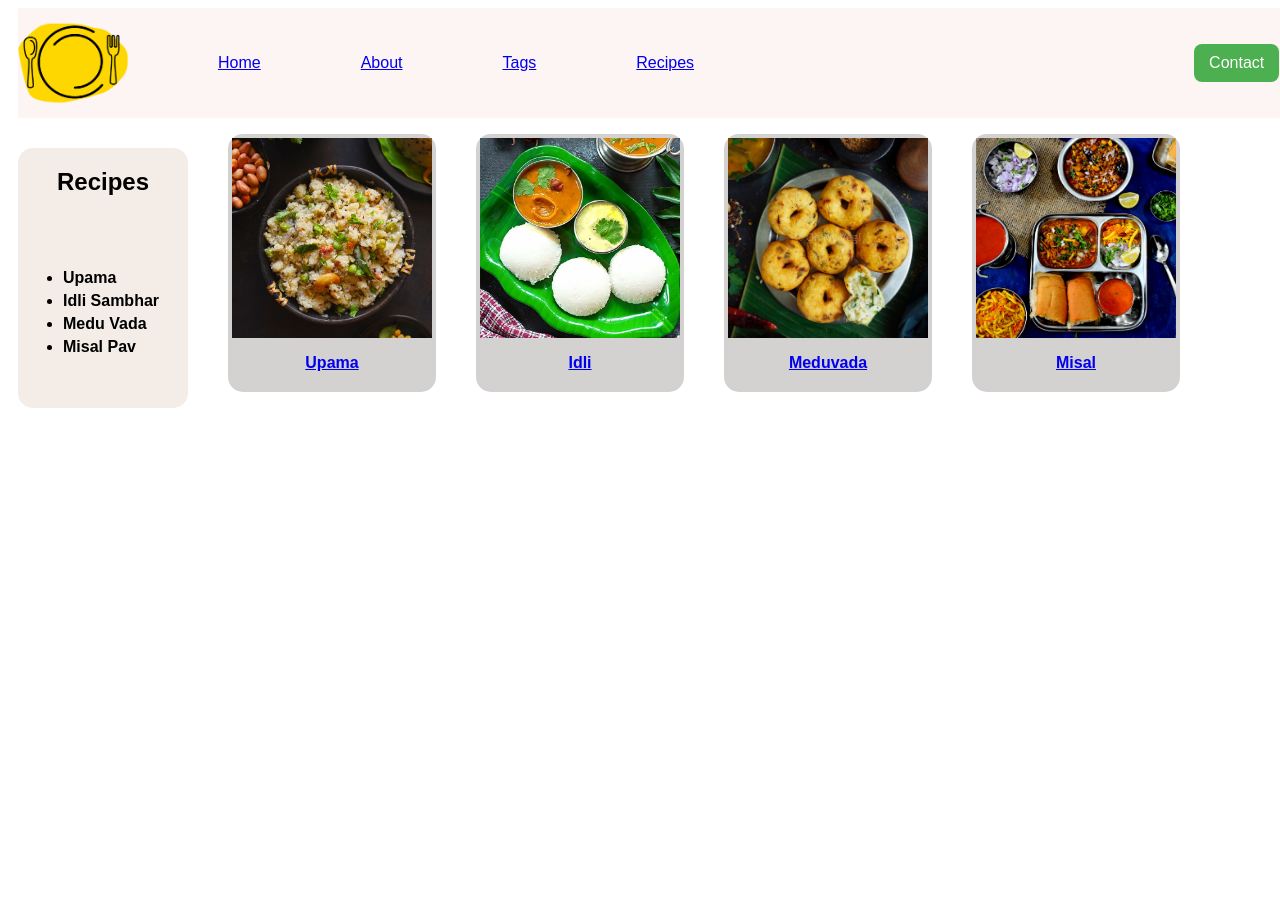
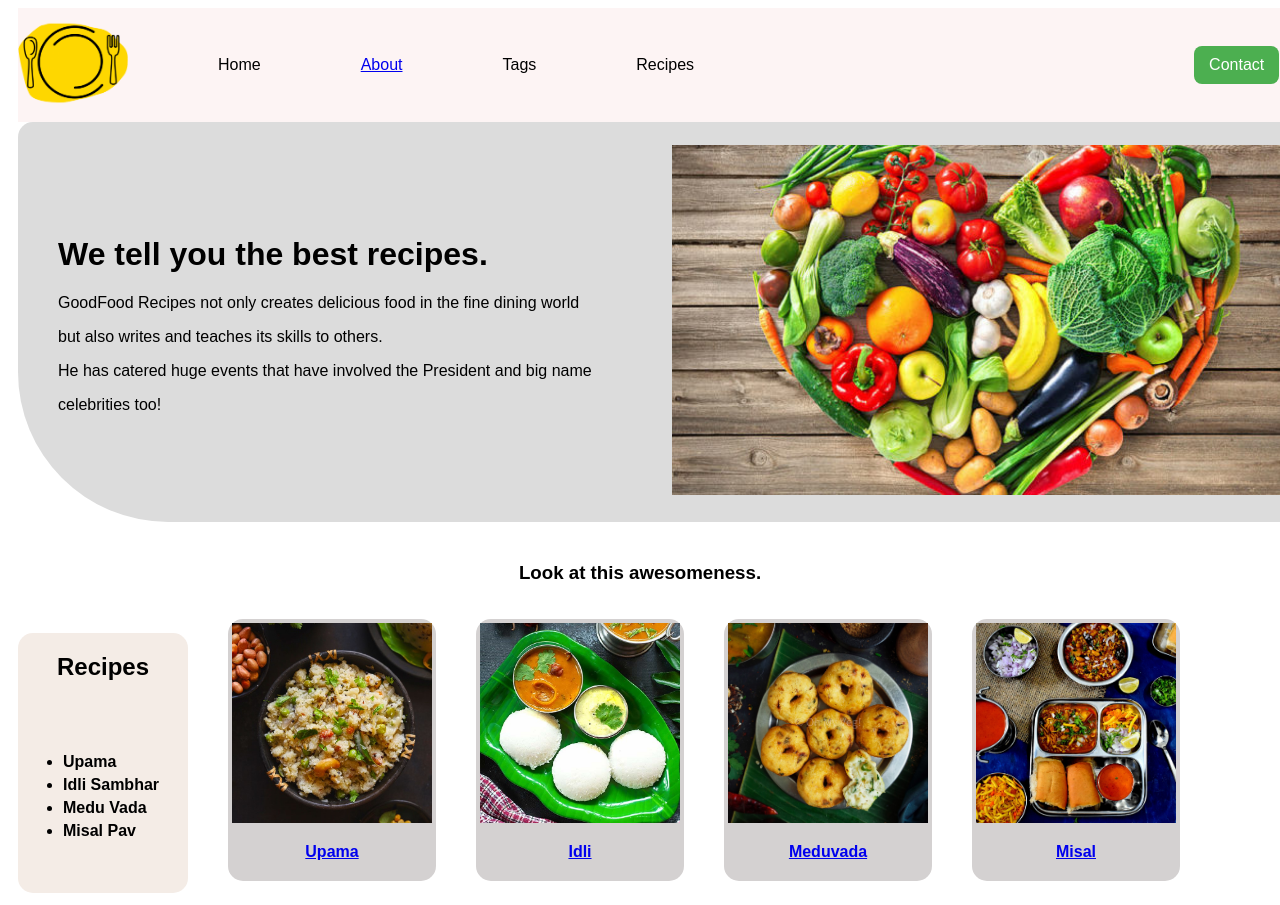
Before and after one commit to riteshjawale/HTML-CSS-Project---HTML-CSS-Mini-Project---5pmesd40imyg, a plain HTML site: page Recipes.html in a window 1280 px wide. Shown: the top 905 px of the page. Before the commit the page ends 800 px from the top, so only its background shows below. Drawn offline with Linux system fonts and the light colour scheme.

Commit message:
Update Recipes.html

```diff
--- a/Recipes.html
+++ b/Recipes.html
@@ -1,11 +1,12 @@
+<!DOCTYPE html>
 <html>
 <head>
-    <title>Recipes</title>
+    <title>About</title>
     <link rel="stylesheet" href="styles.css">
-
 </head>
 <body>
 <div class="maindiv">
+
         <div class="navbar">
             <div class="container">
                 <img src="Logo.png" width="110" height="110">
@@ -14,21 +15,38 @@
             <div class="navbarlist">
                 <ul class="navitem">
                     <li class="nav-item">
-                    <a href="index.html">Home</a>
+                        <a class="finaltab" href="index.html">Home</a>
                     </li>
                     <li class="nav-item">
-                    <a href="About.html">About</a>
+                        <a class="finaltab-active" href="About.html">About</a>
                     </li>
                     <li class="nav-item">
-                    <a href="Tags.html">Tags</a>
+                        <a class="finaltab" href="Tags.html">Tags</a>
                     </li>
                     <li class="nav-item">
-                    <a href="Recipes.html">Recipes</a>
+                        <a class="finaltab" href="Recipes.html">Recipes</a>
                     </li>
                 </ul>
             </div>
             <div><a type="button" class="button" href="contact.html">Contact</a></div>
         </div>
+
+
+    <div class="about">
+        <div class="text">
+<h1>We tell you the best recipes.</h1>
+        <p>GoodFood Recipes not only creates delicious food in the fine dining world </p>
+        <p>but also writes and teaches its skills to others.</p>
+        <p> He has catered huge events that have involved the President and big name </p>
+        <p>celebrities too! </p>
+        </div>
+        <div class="image">
+            <img src="about.jpg" height="350px">
+        </div>
+
+    </div>
+    <div class="middletext"><h3>Look at this awesomeness.</h3></div>
+
 
     <div class="menulisting">
         <article>
@@ -73,9 +91,6 @@
 
 
 
-
-
-
 </div>
 </body>
 </html>
```
Lines whose indentation alone changed are shown as unchanged.
